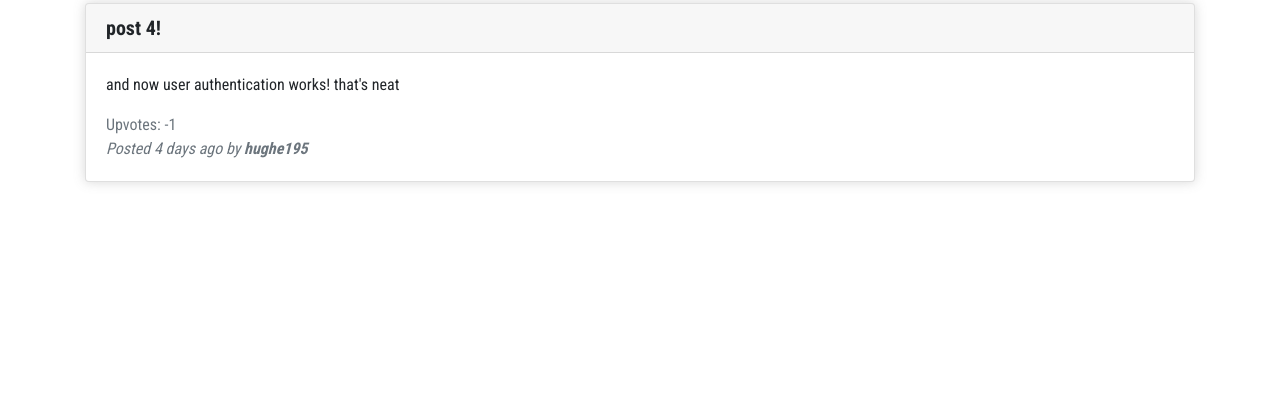
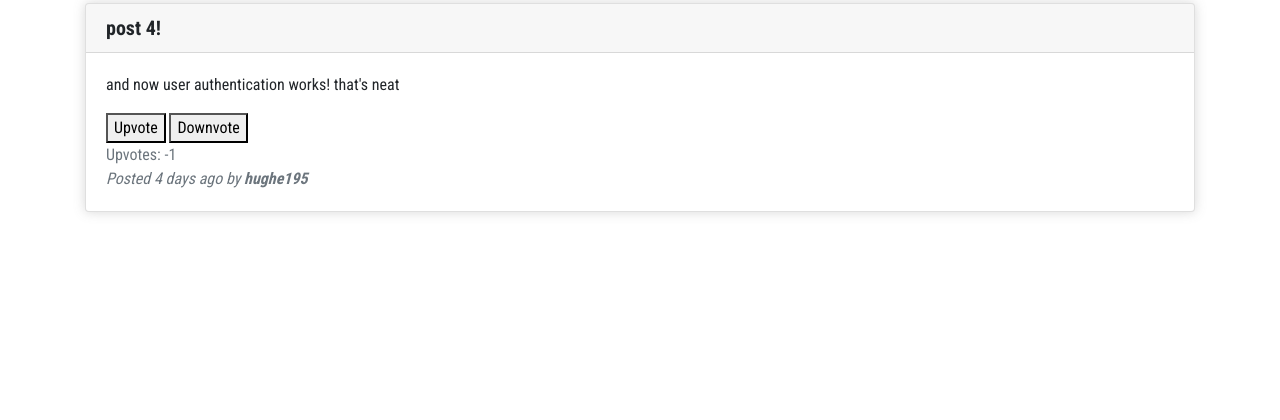
Before and after one commit to rchoyhughes/bendan, a Flask app: a page that uses templates/post.html in a window 1280 px wide. Shown: the part 182-602 px from the top of the page. Run offline with Flask 2, Linux system fonts and the light colour scheme; data comes from the database, SQL or seed files in the repository; both versions use the stored data as it was after the commit; some libraries are stand-ins or nearby versions.

Commit message:
up/down and on /post

```diff
--- a/data/schema.sql
+++ b/data/schema.sql
@@ -14,5 +14,6 @@ CREATE TABLE IF NOT EXISTS posts (
     timestamp int,
     upvotes int,
     upvoters text,
+    downvoters text,
     FOREIGN KEY(username) REFERENCES users(username)
 );
--- a/main.py
+++ b/main.py
@@ -69,9 +69,10 @@ def e404(e):
 def upvote_post():
     if request.method == "POST":
         dataGet = json.loads(request.data)
-        print('Vote invoked')
+        print('Upvote invoked')
         print(dataGet['postid'])
         post = db.session.query(Posts).filter_by(post_id=dataGet['postid']).first()
+        print("Upvoters")
         print(post.upvoters)
         print(current_user.username)
         #current_user.username
@@ -96,9 +97,41 @@ def upvote_post():
                 return json.dumps({'status' : 'success', 'upvotes': post.upvotes})
         return json.dumps({'status' : 'no post found'})
     return 'Not POST'
-            #return json.dumps({'status': 'success'})
-        #return json.dumps({'status': 'no post found'})
-    #return flask.redirect(url_for('index'))
+
+@login_required
+@app.route('/downvote', methods=['POST'])
+def downvote_post():
+    if request.method == "POST":
+        dataGet = json.loads(request.data)
+        print('Downvote invoked')
+        print(dataGet['postid'])
+        post = db.session.query(Posts).filter_by(post_id=dataGet['postid']).first()
+        print("Downvoters")
+        print(post.downvoters)
+        print(current_user.username)
+        #current_user.username
+        if post:
+            allVoters = str(post.downvoters).split(',')
+            print(allVoters)
+            if current_user.username in allVoters:
+                print('Post downvote failed, already downvoted')
+                return json.dumps({'status' : 'already downvoted'})
+            else:
+                if allVoters == ['']:
+                    setattr(post, "downvoters", current_user.username)
+                else:
+                    allVoters.append(current_user.username)
+                    allVoters = ','.join(allVoters)
+                    print('updated voters')
+                    print(allVoters)
+                    setattr(post, "downvoters", allVoters)
+                setattr(post, "upvotes", post.upvotes - 1)
+                db.session.commit()
+                print('Post upvote success')
+                return json.dumps({'status' : 'success', 'upvotes': post.upvotes})
+        return json.dumps({'status' : 'no post found'})
+    return 'Not POST'
+
 
 
 @login_required
--- a/static/scripts/voting.js
+++ b/static/scripts/voting.js
@@ -24,4 +24,28 @@ $(document).ready(function(){
 			}
 		});
 	});
+
+	$('.downvote').click(function() {
+		console.log('Ajax called');
+		console.log($(this).data('postid'));
+		const postID = $(this).data('postid');
+		$.ajax({
+			url : '/downvote',
+			type : 'POST',
+			contentType: 'application/json;charset=UTF-8',
+			dataType: "json",
+			data : JSON.stringify({'postid' : $(this).data('postid')}),
+			success : function(response) {
+				console.log(response);
+				if (response.status === 'success'){
+					console.log("Got that update!!!!!!!!!!");
+					document.getElementById(postID).innerHTML ='Upvotes: ' + response.upvotes.toString();
+				}
+
+			},
+			error : function(xhr) {
+				console.log(xhr);
+			}
+		});
+	});
 });
--- a/templates/feed.html
+++ b/templates/feed.html
@@ -49,6 +49,7 @@
           <div class="card-body">
             <p class="card-text">{{post.content}}</p>
             <button class="upvote" id="upvote-btn" data-postid="{{post.post_id}}" style="z-index: 2; position: relative;">Upvote</button>
+            <button class="downvote" id="downvote-btn" data-postid="{{post.post_id}}" style="z-index: 2; position: relative;">Downvote</button>
             <footer class="text-muted" id="{{post.post_id}}">Upvotes: {{post.upvotes}}</footer>
             <footer class="text-muted"><em>{{time_string(post.timestamp)}} by <strong>{{post.username}}</strong></em></footer>
           </div>
--- a/templates/post.html
+++ b/templates/post.html
@@ -8,6 +8,8 @@
     <link rel="shortcut icon" type="image/png" sizes="32x32" href="{{url_for('static', filename='img/favicon-32x32.png') }}">
     <link rel="shortcut icon" type="image/png" sizes="16x16" href="{{url_for('static', filename='img/favicon-16x16.png') }}">
     <link href="//maxcdn.bootstrapcdn.com/bootstrap/4.3.1/css/bootstrap.min.css" rel="stylesheet" id="bootstrap-css"/>
+    <script src="http://ajax.googleapis.com/ajax/libs/jquery/3.3.1/jquery.min.js" type="text/javascript"></script>
+    <script src="{{url_for('static', filename='scripts/voting.js') }}"></script>
     <title>BENDAN - {{post[1]}}</title>
     <style>
         @import url('https://fonts.googleapis.com/css2?family=Roboto+Condensed:wght@300;400;700&display=swap');
@@ -31,7 +33,9 @@
           <h5 class="card-header font-weight-bold">{{post[1]}}</h5>
           <div class="card-body">
             <p class="card-text">{{post[2]}}</p>
-            <footer class="text-muted">Upvotes: {{post[4]}}</footer>
+            <button class="upvote" id="upvote-btn" data-postid="{{post[0]}}" style="z-index: 2; position: relative;">Upvote</button>
+            <button class="downvote" id="downvote-btn" data-postid="{{post[0]}}" style="z-index: 2; position: relative;">Downvote</button>
+            <footer class="text-muted" id="{{post[0]}}">Upvotes: {{post[4]}}</footer>
             <footer class="text-muted"><em>{{post[3]}} by <strong>{{post[5]}}</strong></em></footer>
             {% if current_user.username == post[5] %}
             <br>
```
Also changed, not shown: data/database.db.
